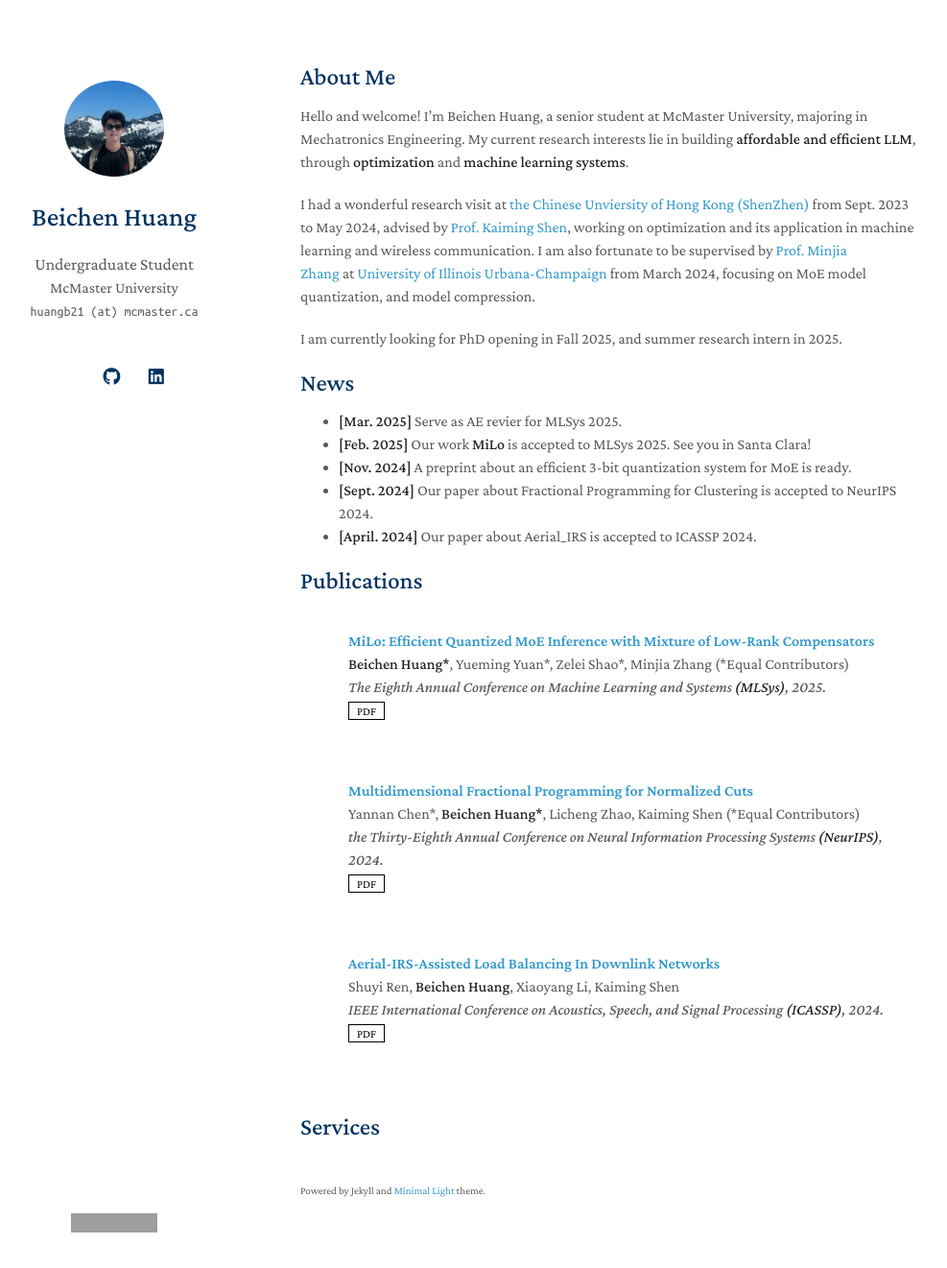
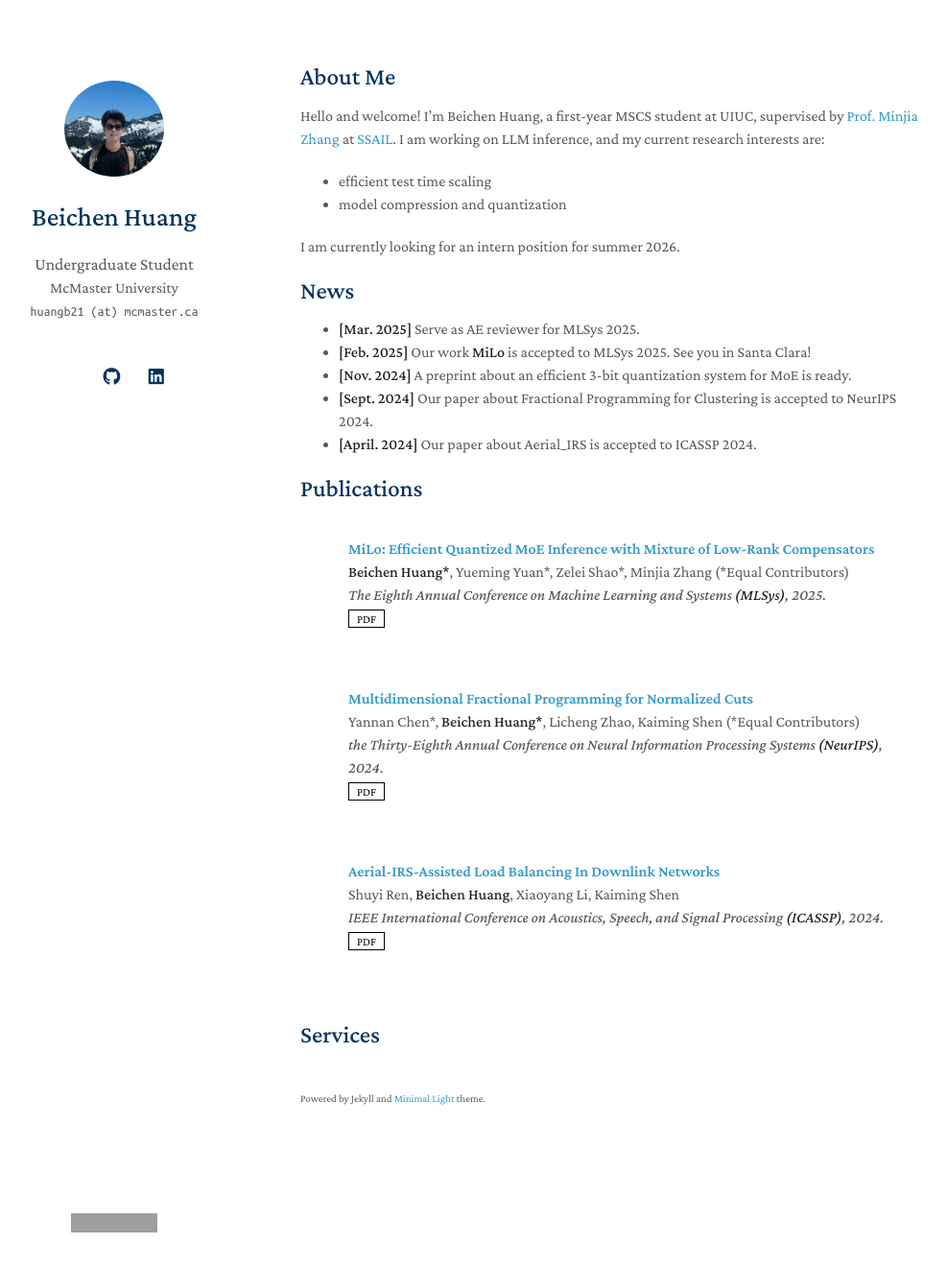
Before and after one commit to BeichenHuang/BeichenHuang.github.io, a Jekyll site: the page built from index.md, in a window 1280 px wide and 1321 px high. Shown: the whole window at 96% size, without its empty margins (157-1144 px from the left). Built offline with Jekyll 4.4.1, drawn with Linux system fonts in a browser that asks for light colours; a style sheet for code colours, icons or effects is not loaded; our own code applies the rules of GitHub Pages for plain Markdown files; grey boxes are pictures that could not be loaded.

Commit message:
Revise personal introduction and research details
Updated personal information and research interests in the index.md file.

```diff
--- a/index.md
+++ b/index.md
@@ -4,14 +4,14 @@ layout: homepage
 
 ## About Me
 
-Hello and welcome! I'm Beichen Huang, a senior student at McMaster University, majoring in Mechatronics Engineering. My current research interests lie in building **affordable and efficient LLM**, through **optimization** and **machine learning systems**.
+Hello and welcome! I'm Beichen Huang, a first-year MSCS student at UIUC, supervised by [Prof. Minjia Zhang](https://minjiazhang.github.io/) at [SSAIL](https://supercomputing-system-ai-lab.github.io/). I am working on LLM inference, and my current research interests are:
+- efficient test time scaling
+- model compression and quantization
 
-I had a wonderful research visit at [the Chinese Unviersity of Hong Kong (ShenZhen)](https://www.cuhk.edu.cn/en) from Sept. 2023 to May 2024, advised by [Prof. Kaiming Shen](https://kaimingshen.github.io/index.html), working on optimization and its application in machine learning and wireless communication. I am also fortunate to be supervised by [Prof. Minjia Zhang](https://minjiazhang.github.io/) at [University of Illinois Urbana-Champaign](https://illinois.edu/) from March 2024, focusing on MoE model quantization, and model compression.
-
-I am currently looking for PhD opening in Fall 2025, and summer research intern in 2025.
+I am currently looking for an intern position for summer 2026.
 
 ## News
-- **[Mar. 2025]** Serve as AE revier for MLSys 2025.
+- **[Mar. 2025]** Serve as AE reviewer for MLSys 2025.
 - **[Feb. 2025]** Our work **MiLo** is accepted to MLSys 2025. See you in Santa Clara!
 - **[Nov. 2024]** A preprint about an efficient 3-bit quantization system for MoE is ready.
 - **[Sept. 2024]** Our paper about Fractional Programming for Clustering is accepted to NeurIPS 2024.
```
